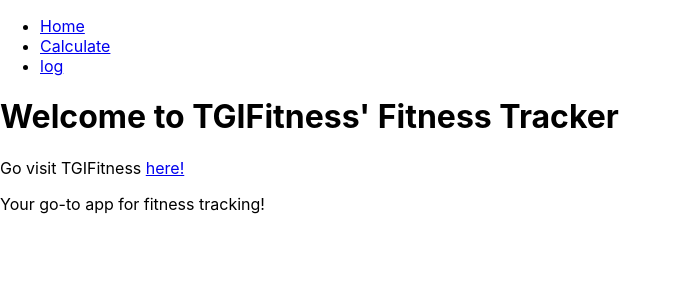
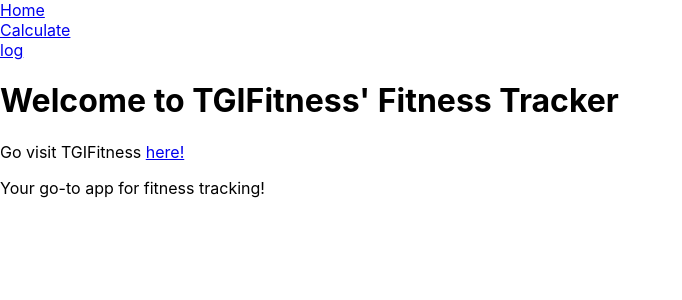
Before and after one commit to ImFilinico/TGIFitnessApp, a React (Create React App) app in the folder frontend/: page / in a window 1280 px wide. Shown: the top 300 px of the page, without its empty margins (0-682 px from the left). Built offline with nearby package versions, Linux system fonts and the light colour scheme.

Commit message:
update nav

```diff
--- a/frontend/src/App.js
+++ b/frontend/src/App.js
@@ -3,12 +3,12 @@
 import Home from './pages/Home/home'
 import Calculator from './pages/Calculator/calculator'
 import Log from './pages/Log/log'
-import Navbar from './components/navbar';
+import Header from './components/header';
 
 function App() {
   return (
     <Router>
-      <Navbar />
+      <Header />
       <div>
         <Routes>
           <Route path="/" element={<Home />} />
--- /dev/null
+++ b/frontend/src/components/header.js
@@ -0,0 +1,22 @@
+import React from 'react';
+import { Link } from 'react-router-dom';
+
+const Header = () => {
+  return (
+    <header>
+      <nav>
+          <Link to="/">Home</Link>
+      </nav>
+
+      <nav>
+        <Link to="/calculator">Calculate</Link>
+      </nav>
+
+      <nav>
+        <Link to="/log">log</Link>
+    </nav>
+    </header>
+  );
+};
+
+export default Header;
--- a/frontend/src/components/navbar.js
+++ /dev/null
@@ -1,16 +0,0 @@
-import React from 'react';
-import { Link } from 'react-router-dom';
-
-const Navbar = () => {
-  return (
-    <nav>
-      <ul>
-        <li><Link to="/">Home</Link></li>
-        <li><Link to="/calculator">Calculate</Link></li>
-        <li><Link to="/log">log</Link></li>
-      </ul>
-    </nav>
-  );
-};
-
-export default Navbar;
```
